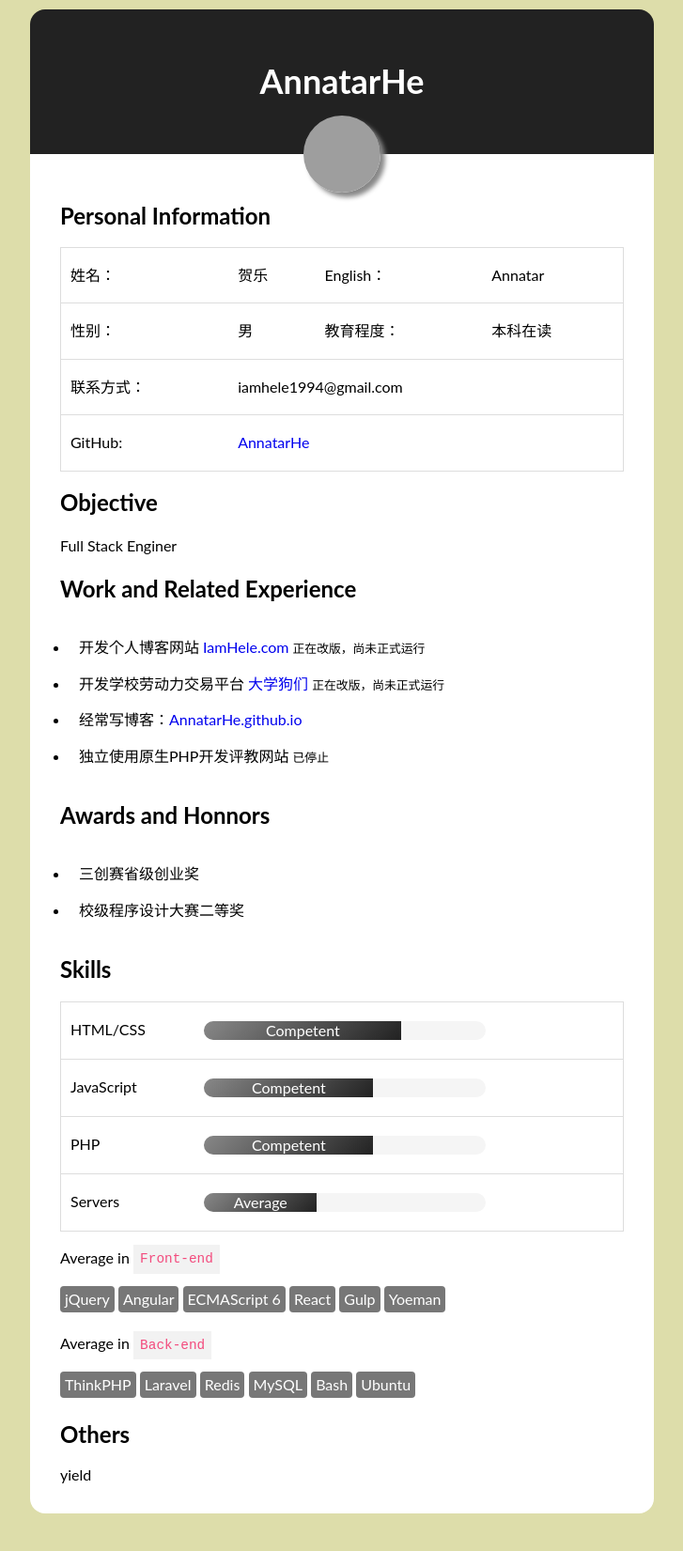
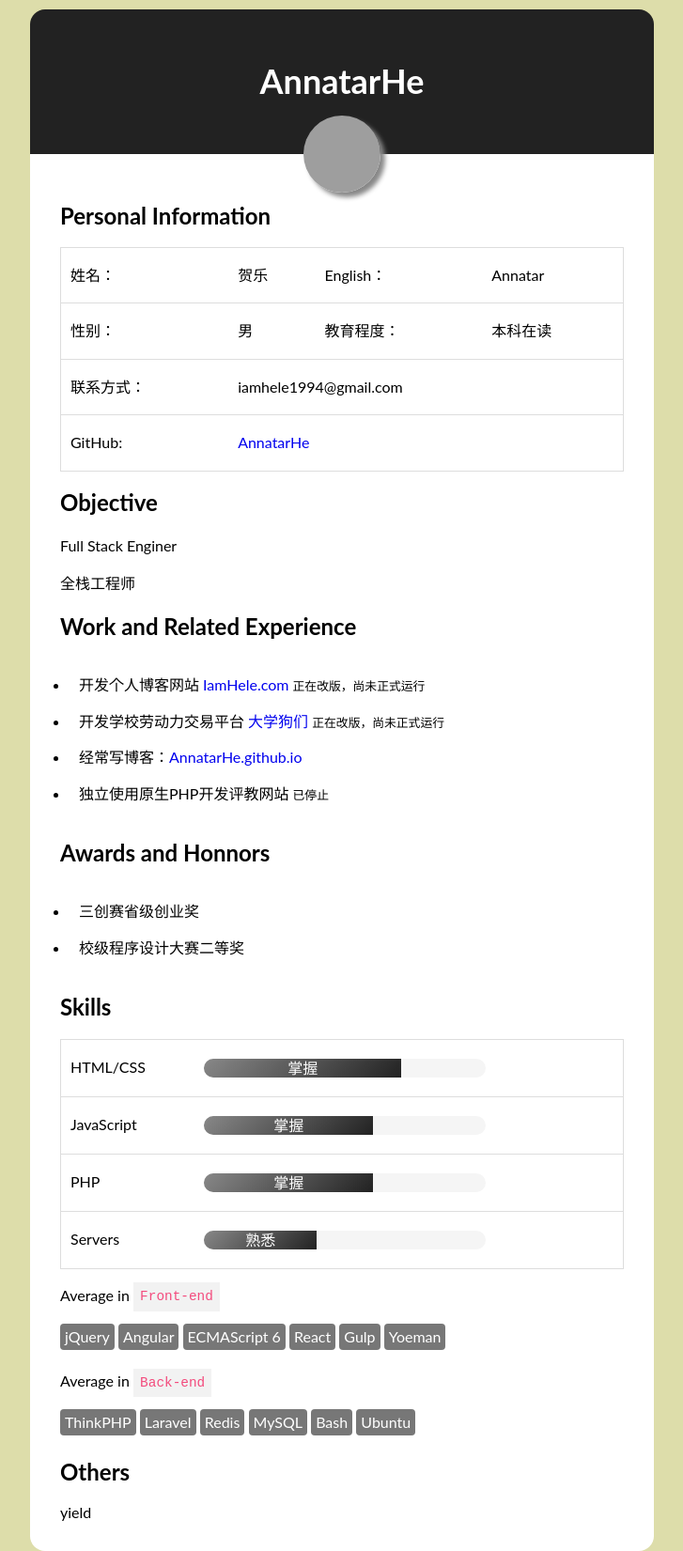
Before and after one commit to AnnatarHe/AnnatarHe.github.io, a Jekyll site: the page resume.html, which Jekyll copies as it is, in a window 1280 px wide. Shown: the whole page at 94% size, without its empty margins (276-1003 px from the left). Built offline with Jekyll 4.4.1, drawn with Linux system fonts in a browser that asks for light colours; nearby versions of some CDN libraries; before the commit the page ends 1611 px from its top, so only the background shows below that; grey boxes are pictures that could not be loaded.

Commit message:
update resume item

```diff
--- a/resume.html
+++ b/resume.html
@@ -52,6 +52,7 @@
     <div class="objective">
       <h2>Objective</h2>
       <p>Full Stack Enginer</p>
+      <p>全栈工程师</p>
     </div>
     <div class="experience">
       <h2>Work and Related Experience</h2>
@@ -76,13 +77,13 @@
           <td>HTML/CSS</td>
           <td><div class="progress">
             <div class="size" style="width: 70%">
-           Competent</div></td>
+           掌握</div></td>
         </tr>
         <tr>
           <td>JavaScript</td>
           <td>
             <div class="progress">
-              <div class="size" style="width: 60%">Competent</div>
+              <div class="size" style="width: 60%">掌握</div>
             </div>
           </td>
         </tr>
@@ -90,7 +91,7 @@
           <td>PHP</td>
           <td>
             <div class="progress">
-              <div class="size" style="width: 60%">Competent</div>
+              <div class="size" style="width: 60%">掌握</div>
             </div>
           </td>
         </tr>
@@ -98,7 +99,7 @@
           <td>Servers</td>
           <td>
             <div class="progress">
-              <div class="size" style="width: 40%">Average</div>
+              <div class="size" style="width: 40%">熟悉</div>
             </div>
           </td>
         </tr>
```
